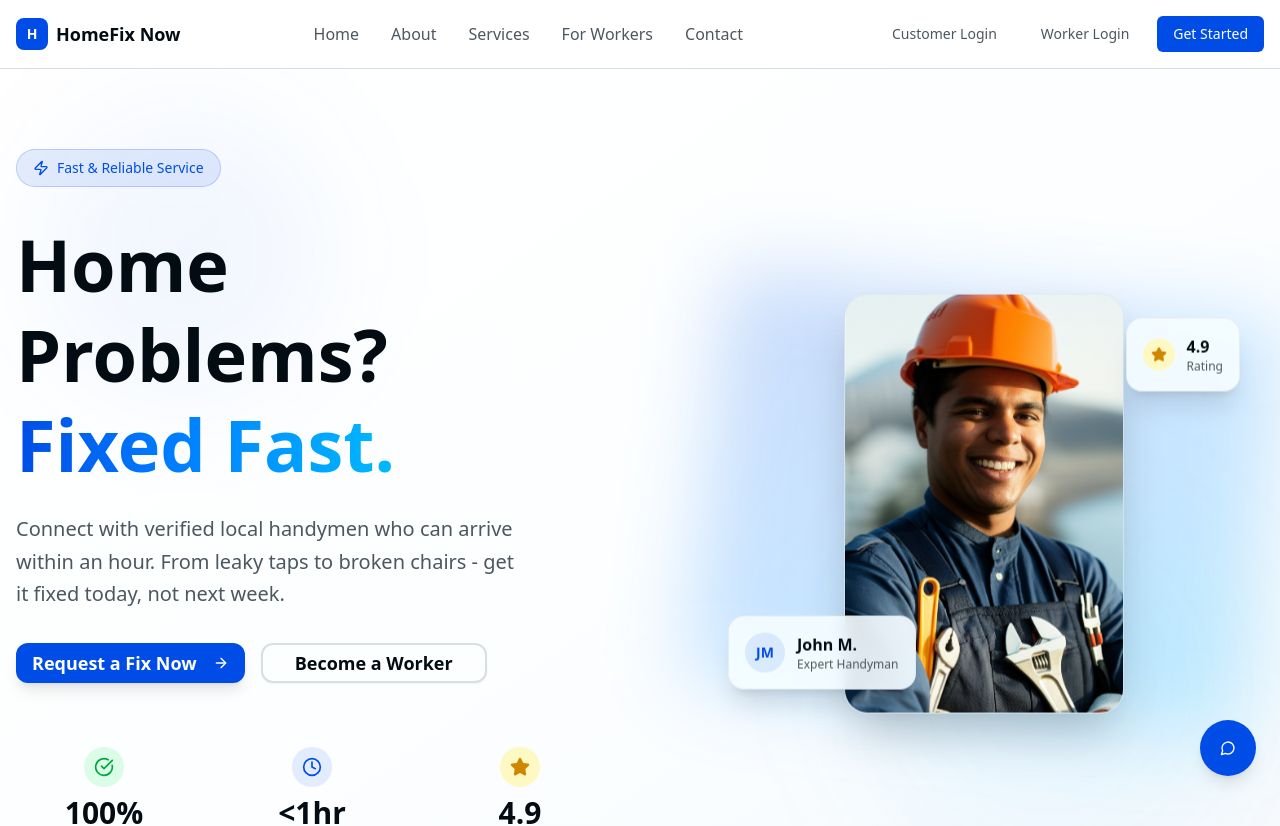
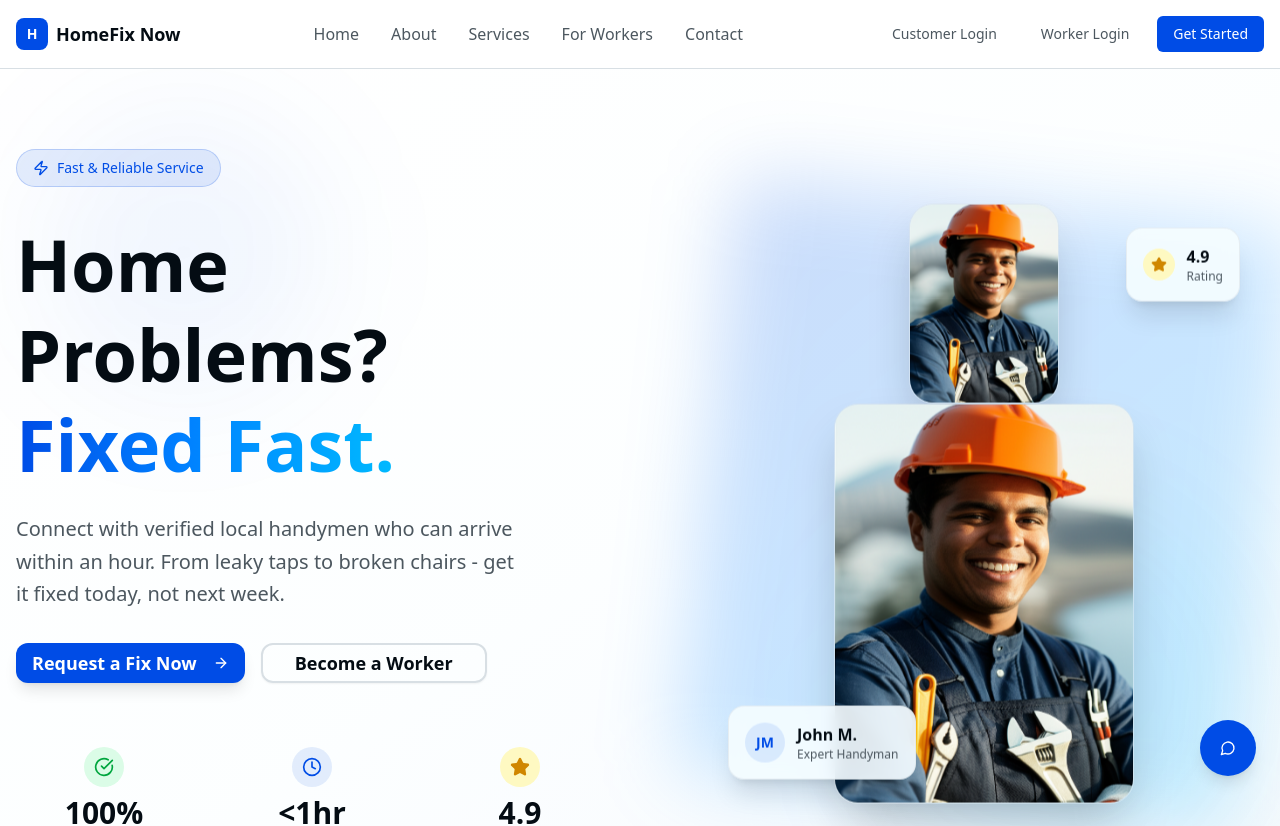
Before and after one commit to githubmalay/homefix-VO, a Next.js app: page / in a window 1280 px wide. Shown: the top 826 px of the page. Built offline with nearby package versions, Linux system fonts and the light colour scheme.

Commit message:
Update hero-section.tsx

```diff
--- a/components/hero-section.tsx
+++ b/components/hero-section.tsx
@@ -98,10 +98,20 @@ export function HeroSection() {
           <div className="relative lg:pl-8 mt-8 lg:mt-0">
             <div className="relative float-animation">
               <div className="absolute inset-0 bg-gradient-to-br from-primary/20 to-secondary/20 rounded-2xl md:rounded-3xl blur-2xl transform rotate-6"></div>
+{/* Small Image */}
 <img
   src="/smiling-handyman.png"
   alt="Professional handyman"
-  className="relative rounded-2xl md:rounded-3xl w-70 h-auto shadow-2xl border border-border/50 mx-auto"
+  style={{ width: "150px", height: "200px" }}
+  className="relative rounded-2xl md:rounded-3xl shadow-2xl border border-border/50 mx-auto"
+/>
+
+{/* Big Image */}
+<img
+  src="/smiling-handyman.png"
+  alt="Professional handyman"
+  style={{ width: "300px", height: "400px" }}
+  className="relative rounded-2xl md:rounded-3xl shadow-2xl border border-border/50 mx-auto"
 />
 
 
```
